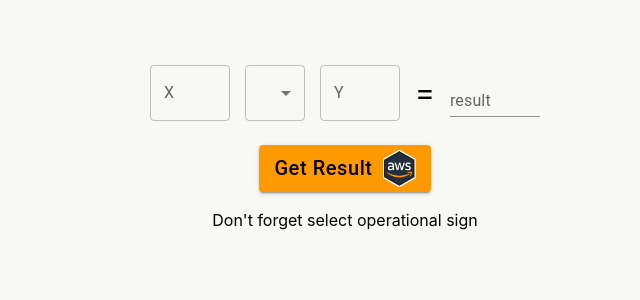
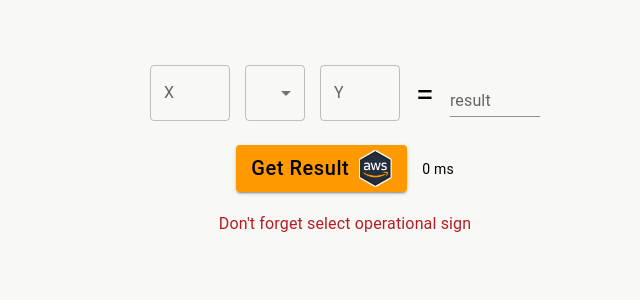
Before and after one commit to Bruce-liushaopeng/Cloud-Calculator, a React (Vite) app: page / in a window 1280 px wide. Both pictures are taken after a click on the button "Get Result". Shown: the top 300 px of the page, without its empty margins (295-935 px from the left). Built offline with nearby package versions, Linux system fonts and the light colour scheme.

Commit message:
feat: display api fetch time

```diff
--- a/src/App.css
+++ b/src/App.css
@@ -2,5 +2,4 @@
   max-width: 1280px;
   margin: 0 auto;
   padding: 2rem;
-  text-align: center;
 }
--- a/src/components/CalculatorApp/CalculatorApp.tsx
+++ b/src/components/CalculatorApp/CalculatorApp.tsx
@@ -5,19 +5,21 @@ import Select from '@mui/material/Select';
 import Box from '@mui/material/Box';
 import Button from '@mui/material/Button';
 import NumberInputTextField from '../NumberInputTextField/NumberInputTextField.tsx';
-import { fetchCalculatorResult, validityCheck } from '../../util.ts';
+import { fetchCalculatorResult, validityCheck } from './util.ts';
 import {useHook} from './hook.ts'
 import { operationArray } from './type.ts';
 import { useCalculator } from '../../calculatorContext/useCalculator.ts';
 import _ from 'underscore';
 import './style.css'
+import { Typography } from '@mui/material';
 
 function CalculatorApp() {
   const { xValue, yValue, operator, handleInputXChange, handleInputYChange, handleOperatorChange } = useCalculator()
   const [isInputValid, setIsInputValid] = useState(true)
   const [result, setResult] = useState('')
   const [inputValidationMsg, setInputValidationMsg] = useState('')
-  const {boxStyleProps, xYTextFieldStyleProps, resultStyleProps, operatorStyleProps} = useHook();
+  const {boxStyleProps, xYTextFieldStyleProps, resultStyleProps, operatorStyleProps, resultButtonStyleProps} = useHook();
+  const [apiFetchTime, setApiFetchTime] = useState(Number)
 
   const getCalculationResult = async() => {
     const {isValid, message} = validityCheck(xValue, yValue, operator);
@@ -25,8 +27,8 @@ function CalculatorApp() {
     setIsInputValid(isValid)
     setInputValidationMsg(message)
     if (!isValid) return
-    const res = await fetchCalculatorResult(xValue, yValue, operator);
-    console.log(res)
+    const {res, duration} = await fetchCalculatorResult(xValue, yValue, operator);
+    setApiFetchTime(duration)
     const answer = res.data.ans as string
     setResult(answer)
   }
@@ -48,6 +50,7 @@ function CalculatorApp() {
             id="demo-simple-select"
             onChange={ handleOperatorChange }
             sx={ operatorStyleProps }
+            value={operator}
             >
             {
               _.map(operationArray, ({operatorName, operatorSymbol}) => {
@@ -72,21 +75,30 @@ function CalculatorApp() {
         type='tel'
         sx={resultStyleProps} />
       </Box>
+      <Box className='buttonOuterContainer'>
+        <Box className='buttonInnerContainer'>
           <Button
             variant="contained"
             id="awsButton"
             onClick={ getCalculationResult }
-        sx={{
-          fontSize: "20px",
-          padding: '5px 15px',
-          textTransform: 'none'
-        }}>
+            sx={ resultButtonStyleProps }>
               Get Result
               <img src="./awsLogo.png" width={"33px"} alt="awsLogo" style={{marginLeft: "10px"}}></img>
           </Button>
           {
-        isInputValid ? null: <p>{inputValidationMsg}</p>
+
           }
+          <Typography variant='body2'>
+            {`${apiFetchTime} ms`}
+          </Typography>
+        </Box>
+      </Box>
+      <Box className='validationBox'>
+        {
+          isInputValid ? null: <Typography className='validationMsg'>{inputValidationMsg}</Typography>
+        }
+      </Box>
+
     </>
   )
 }
--- a/src/components/CalculatorApp/hook.ts
+++ b/src/components/CalculatorApp/hook.ts
@@ -21,9 +21,14 @@ function useHook(){
     const operatorStyleProps = {
         width:'60px',
         marginRight:'15px'
-      }
+    }
 
-    return { boxStyleProps, xYTextFieldStyleProps, operatorStyleProps, resultStyleProps }
+    const resultButtonStyleProps = {
+      fontSize: "20px",
+      padding: '5px 15px',
+      textTransform: 'none'
+    }
+    return { boxStyleProps, xYTextFieldStyleProps, operatorStyleProps, resultStyleProps, resultButtonStyleProps }
 }
 
 export { useHook }
--- a/src/components/CalculatorApp/style.css
+++ b/src/components/CalculatorApp/style.css
@@ -9,5 +9,22 @@
 
 #awsButton {
   background-color: #FF9900;
-  color: #000000
+  color: #000000;
+  margin-right: 15px;
 }
+
+.buttonInnerContainer {
+  display: flex;
+  align-items: center;
+  justify-content: center;
+  margin-bottom: 20px;
+}
+
+.ResultButton {
+  margin-right: 20px;
+}
+
+.validationMsg {
+  text-align: center;
+  color: #b61c24;
+}
--- a/src/components/CalculatorApp/type.ts
+++ b/src/components/CalculatorApp/type.ts
@@ -1,3 +1,14 @@
+import { AxiosResponse } from "axios"
+
+type validationResultType = {
+    isValid: boolean,
+    message: string
+}
+
+type ApiResponseType = {
+    res: AxiosResponse,
+    duration: number
+}
 
 interface IOperator {
     operatorName: string,
@@ -22,4 +33,5 @@ const operationArray: IOperator[] = [
     },
 ]
 
-export { operationArray }
+export type { validationResultType, ApiResponseType}
+export {operationArray}
--- a/src/components/CalculatorApp/util.ts
+++ b/src/components/CalculatorApp/util.ts
@@ -0,0 +1,41 @@
+import axios from 'axios';
+import { ApiResponseType, validationResultType } from './type';
+
+const fetchCalculatorResult = async (inputX: string, inputY: string, operator: string):Promise<ApiResponseType>=> {
+  const sendTime = new Date();
+  const res = await axios.get(
+      'https://3c9e7sa4sl.execute-api.us-east-2.amazonaws.com/dev/calculator',
+      { params: { x: inputX, y: inputY, op: operator} });
+  const receiveTime = new Date()
+  const duration = receiveTime.getTime() - sendTime.getTime()
+  console.log(duration)
+  const apiRes = { res, duration }
+  return apiRes
+}
+
+const validityCheck = (inputX: string, inputY: string, operator: string): validationResultType => {
+  if (operator == '') {
+    return {
+      isValid: false,
+      message: "Don't forget select operational sign"
+    }
+  }
+  if (operator == 'divide' && inputY == '0') {
+    return {
+      isValid: false,
+      message: "We can't divide 0 buddy"
+    }
+  }
+  if (inputX == '' || inputY == '') {
+    return {
+      isValid: false,
+      message: "Don't forget give value to X and Y"
+    }
+  }
+  return {
+    isValid: true,
+    message: "Success"
+  }
+}
+
+export { fetchCalculatorResult, validityCheck }
--- a/src/type.ts
+++ /dev/null
@@ -1,6 +0,0 @@
-type validationResultType = {
-    isValid: boolean,
-    message: string
-}
-
-export type {validationResultType}
--- a/src/util.ts
+++ /dev/null
@@ -1,36 +0,0 @@
-import axios from 'axios';
-import { validationResultType } from './type';
-
-const fetchCalculatorResult = async (inputX: string, inputY: string, operator: string) => {
-    const res = await axios.get(
-        'https://3c9e7sa4sl.execute-api.us-east-2.amazonaws.com/dev/calculator',
-        { params: { x: inputX, y: inputY, op: operator} });
-    return res
-}
-
-const validityCheck = (inputX: string, inputY: string, operator: string): validationResultType => {
-    if (operator == '') {
-      return {
-        isValid: false,
-        message: "Don't forget select operational sign"
-      }
-    }
-    if (operator == 'divide' && inputY == '0') {
-      return {
-        isValid: false,
-        message: "We can't divide 0 buddy"
-      }
-    }
-    if (inputX == '' || inputY == '') {
-      return {
-        isValid: false,
-        message: "Don't forget give value to X and Y"
-      }
-    }
-    return {
-      isValid: true,
-      message: "Success"
-    }
-  }
-
-export { fetchCalculatorResult, validityCheck }
```
Also changed, not shown: temp.js (added, +34 -0 lines). Lines whose indentation alone changed are shown as unchanged.
